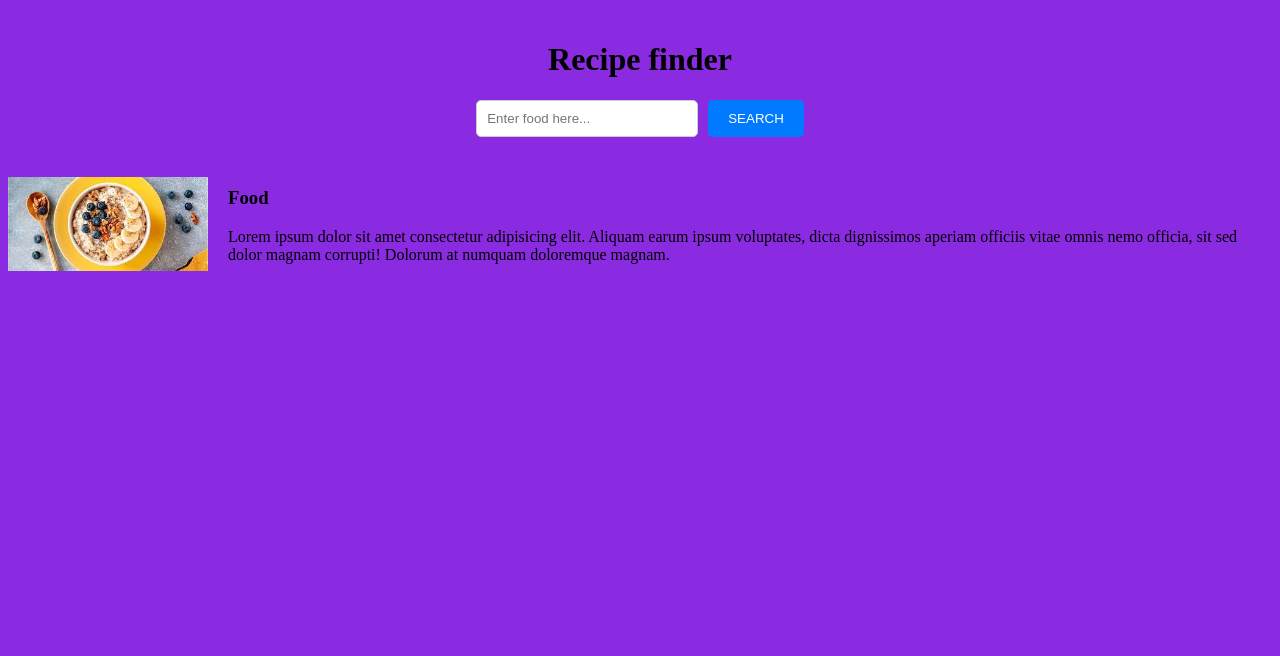
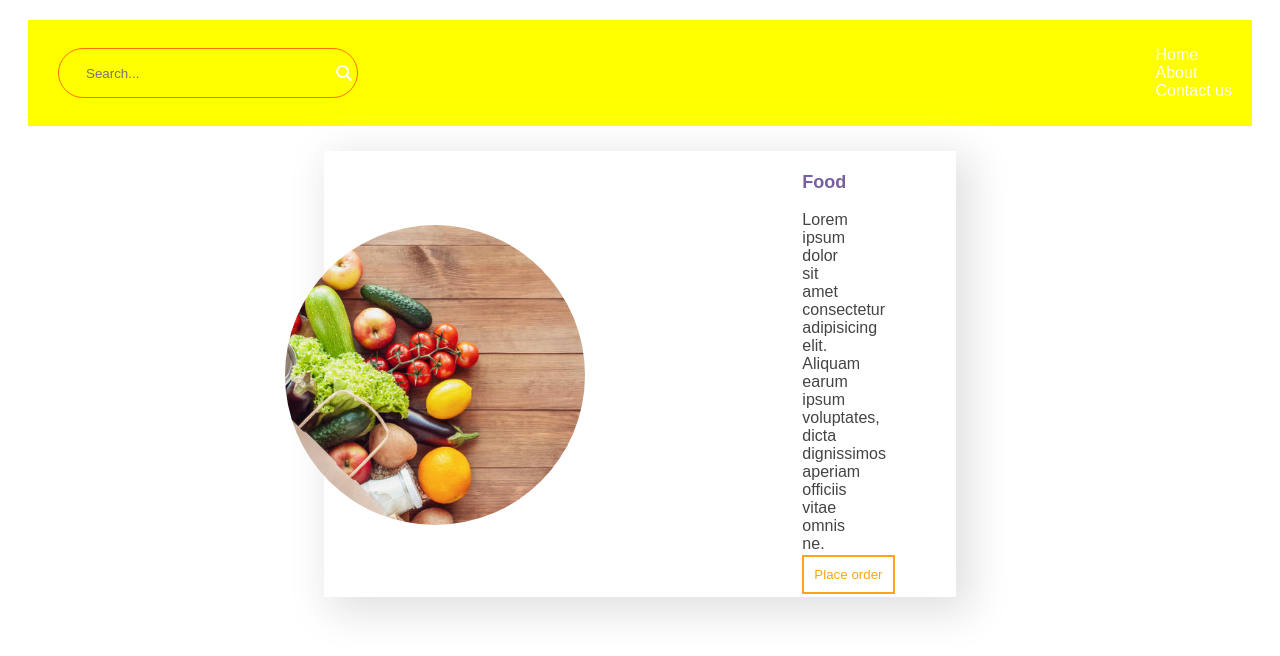
Before and after one commit to Mbenka22/alx_capstone_project, a plain HTML site: page index.html in a window 1280 px wide. Drawn offline with Linux system fonts and the light colour scheme; no server answers; files whose address does not match are found by name.

Commit message:
html css

```diff
--- a/index.html
+++ b/index.html
@@ -1,40 +1,38 @@
 <!DOCTYPE html>
 <html lang="en">
-
 <head>
     <meta charset="UTF-8">
     <meta name="viewport" content="width=device-width, initial-scale=1.0">
-    <title>Recipe Finder App</title>
     <link rel="stylesheet" href="styles.css">
-    <link rel="stylesheet" href="https://cdnjs.cloudflare.com/ajax/libs/font-awesome/6.5.1/css/all.min.css"
-        integrity="sha512-DTOQO9RWCH3ppGqcWaEA1BIZOC6xxalwEsw9c2QQeAIftl+Vegovlnee1c9QX4TctnWMn13TZye+giMm8e2LwA=="
-        crossorigin="anonymous" referrerpolicy="no-referrer" />
+    <link rel="stylesheet" href="https://cdnjs.cloudflare.com/ajax/libs/font-awesome/6.5.1/css/all.min.css" integrity="sha512-DTOQO9RWCH3ppGqcWaEA1BIZOC6xxalwEsw9c2QQeAIftl+Vegovlnee1c9QX4TctnWMn13TZye+giMm8e2LwA==" crossorigin="anonymous" referrerpolicy="no-referrer" />
+    <title>Recipe finder</title>
 </head>
-
 <body>
-    <div class="container">
-        <h1>Recipe finder</h1>
-        <form id="recipe-search-form">
-            <input type="text" id="search-input" placeholder="Enter food here...">
-            <button>SEARCH</button>
+    <nav>
+        <form  class="input-container">
+            <input type="text"  class="input" placeholder="Search...">
+          <i class="fa-solid fa-magnifying-glass"></i>
         </form>
-    </div>
-    <div class="placeholder-container">
-        <div class="image-placeholder">
-            <img src="images/download.jpg">
+        <ul>
+            <li>Home</li>
+            <li>About</li>
+            <li>Contact us</li>
+        </ul>
+    </nav>
+    <main>
+        <div class="container">
+            <div class="image"></div>
+            <div class="contents-container">
+                <h3 class="food-title">Food</h3>
+                <p class="food-description">Lorem ipsum dolor sit amet consectetur adipisicing elit. Aliquam earum
+                    ipsum
+                    voluptates, dicta
+                    dignissimos aperiam officiis vitae omnis ne.</p>
+                    <button class="main-button">Place order</button>
+            </div>
         </div>
-        <div>
-            <h3>Food</h3>
-            <p>Lorem ipsum dolor sit amet consectetur adipisicing elit. Aliquam earum ipsum voluptates, dicta dignissimos aperiam officiis vitae omnis nemo officia, sit sed dolor magnam corrupti! Dolorum at numquam doloremque magnam.</p>
-        </div>
-    </div>
-
+    </main>
+    <section class="ingredients"></section>
     <script src="script.js"></script>
 </body>
-<!---www.themealdb.com/api/json/v1/1/search.php?s=endpoint
-www.themealdb.com/images/ingredients/=images endpoint
-www.themealdb.com/api/json/v1/1/list.php?c=category
-www.themealdb.com/api/json/v1/1/list.php?a=area
-www.themealdb.com/api/json/v1/1/list.php?i=ingerdients-->
-
 </html>
--- a/styles.css
+++ b/styles.css
@@ -1,58 +1,108 @@
-body{
-    background-color:blueviolet;
+/* Reset default margin and padding */
+* {
+
+    box-sizing: border-box;
+
 }
-.container {
+
+
+nav {
+    background-color:yellow;
+    color: #fff;
+    display: flex;
+    flex-direction: row;
+    justify-content: space-between;
+    align-items: center;
+    padding: 10px 20px;
+    margin:20px;
+}
+
+.input-container{
     display: flex;
     align-items: center;
-    justify-content: center;
-    flex-direction: column;
-    margin-top: 20px;
+    border: 1px solid #ff6e00;
+    padding: 5px;
+    width:300px;
+    height:50px;
+    border-radius: 50px;
+    margin:10px;
+    position:relative;
+    transition: width 10s;
+}
+.input{
+    margin:10px 50px;
+    margin-left: 20px;
+    width:100%;
+    color:#ff6e00;
+    border: none;
+    background: transparent;
+    outline:none;
+
 }
 
-#recipe-search-form {
-    display: flex;
-    margin-bottom: 20px;
+.magnifier{
+    position: absolute;
+    right: 15px;
+    width:15px;
+    text-align: center;
+    margin: 0 auto;
+    cursor:grab;
+    color:#ffa31a;
 }
 
-#search-input {
-    padding: 10px;
-    width: 200px;
-    border: 1px solid #ccc;
-    border-radius: 5px;
-    margin-right: 10px;
+ul li{
+    margin-left: 40px;
+    font-family: sans-serif;
+    display: flex;
+    flex-direction: row;
 }
 
-button {
-    padding: 10px 20px;
-    background-color: #007bff;
-    color: #fff;
-    border: none;
-    border-radius: 5px;
-    cursor: pointer;
+main{
+    justify-content: center;
+    display: flex;
+    align-items: center;
 }
 
-.placeholder-container {
+.container{
     display: flex;
+    width:50%;
+    padding: 3px;
+    box-shadow:  10px 10px 40px 5px #e0e0e0;
+    margin-top: 5px;
+    justify-content: space-around;
     align-items: center;
-    justify-content: center;
-    text-align: left;
-    margin-top: 20px;
+
 }
 
-.image-placeholder {
-    margin-right: 20px;
+.contents-container h3{
+    font-family: sans-serif;
+    font-size: large;
+    color:rgb(120, 95, 160);
 }
 
-.image-placeholder img {
-    width: 200px;
-    height: auto;
+.contents-container p{
+    font-family: sans-serif;
+    margin-bottom: 2px;
+    color:#444444;
+    width:25px;
+
 }
+.image{
+    transform: translateX(-100px);
+    margin-top: 1px;
+    width:300px;
+    height:300px;
+    border-radius: 250px;
+    background:url(/images/bgv-image.jpg);
+    background-repeat: no-repeat;
+    background-position: center;
+    background-size: cover;
 
-h3 {
-    margin-top: 0;
 }
-
-p {
-    margin-bottom: 0;
-    word-wrap: break-word;
+.main-button{
+    background: transparent;
+    border:none;
+    border: 2px solid #ffa31a;
+    padding:10px;
+    color:#ffa31a;
 }
```
Also changed, not shown: images/bgv-image.jpg (renamed from images/istockphoto-1352758440-612x612.jpg), images/magnifying-glass-backup-svgrepo-com.svg (added).
